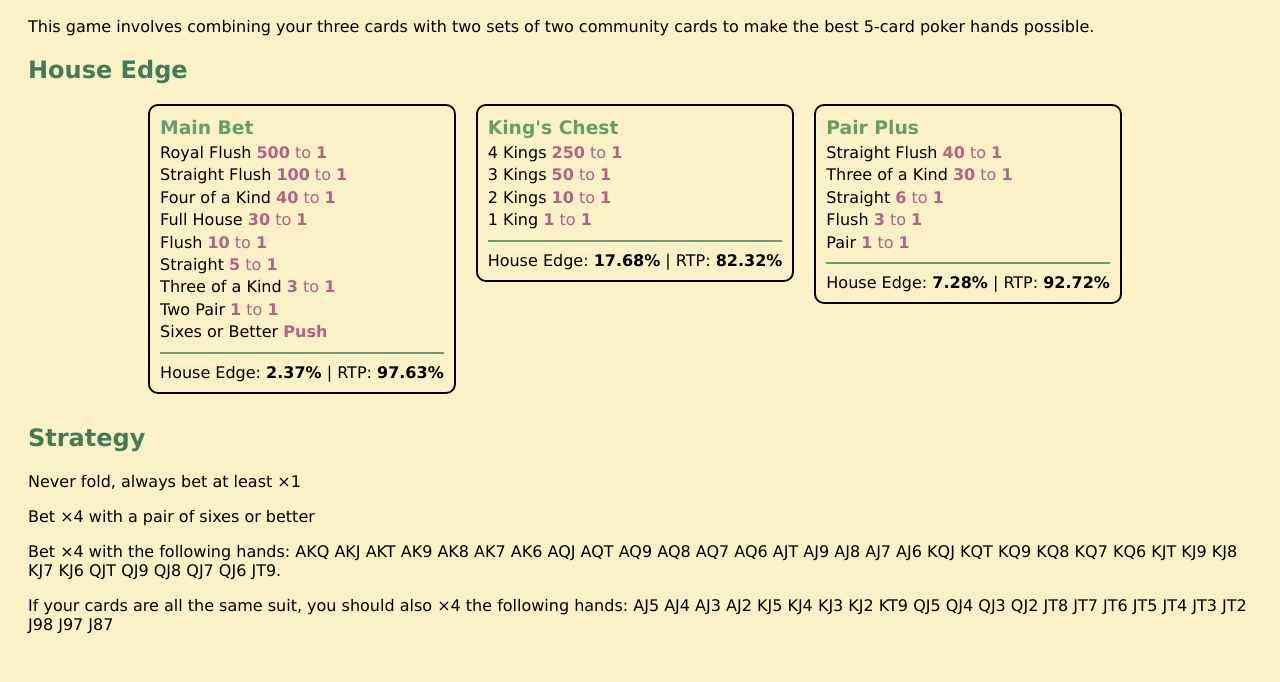
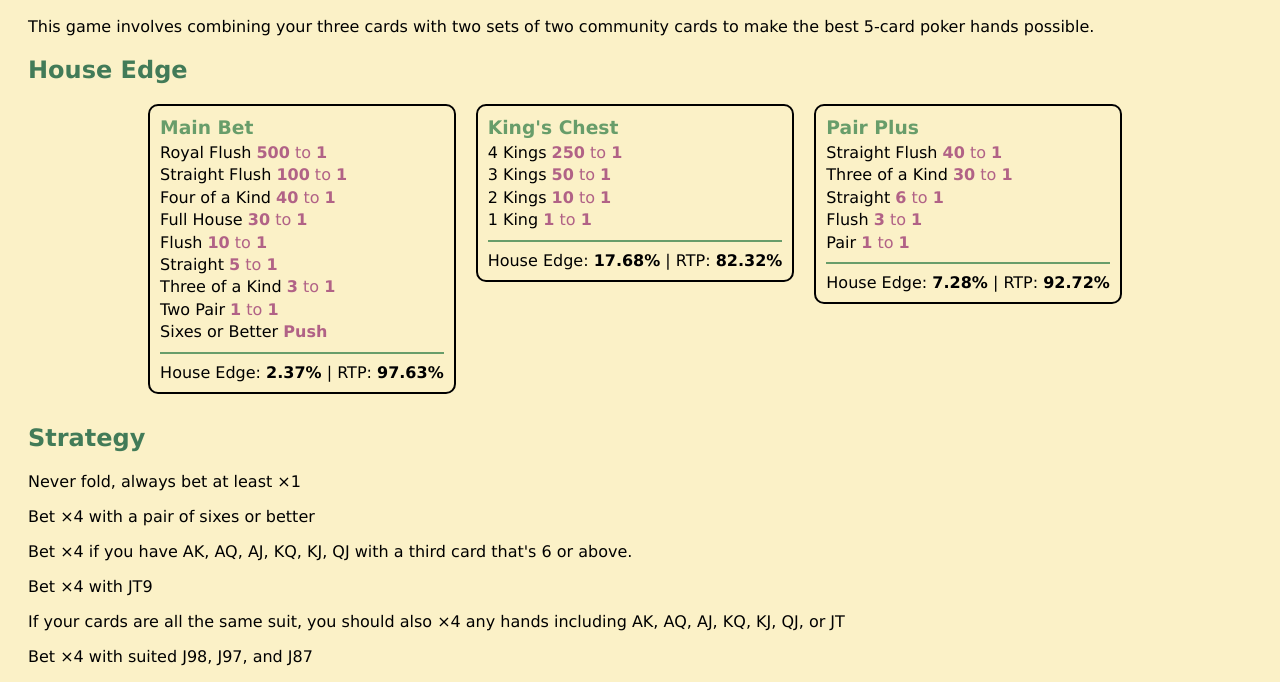
Before and after one commit to tablegamesacademy/tablegamesacademy.github.io, a plain HTML site: page doublehookpoker.html in a window 1280 px wide. Shown: the part 168-850 px from the top of the page. Before the commit the page ends 818 px from the top, so only its background shows below. Drawn offline with Linux system fonts and the light colour scheme.

Commit message:
Add files via upload

```diff
--- a/doublehookpoker.html
+++ b/doublehookpoker.html
@@ -54,7 +54,9 @@
         <h2>Strategy</h2>
         <p>Never fold, always bet at least ×1</p>
         <p>Bet ×4 with a pair of sixes or better</p>
-        <p>Bet ×4 with the following hands: AKQ AKJ AKT AK9 AK8 AK7 AK6 AQJ AQT AQ9 AQ8 AQ7 AQ6 AJT AJ9 AJ8 AJ7 AJ6 KQJ KQT KQ9 KQ8 KQ7 KQ6 KJT KJ9 KJ8 KJ7 KJ6 QJT QJ9 QJ8 QJ7 QJ6 JT9.</p>
-        <p>If your cards are all the same suit, you should also ×4 the following hands: AJ5 AJ4 AJ3 AJ2 KJ5 KJ4 KJ3 KJ2 KT9 QJ5 QJ4 QJ3 QJ2 JT8 JT7 JT6 JT5 JT4 JT3 JT2 J98 J97 J87</p>
+        <p>Bet ×4 if you have AK, AQ, AJ, KQ, KJ, QJ with a third card that's 6 or above.</p>
+        <p>Bet ×4 with JT9</p>
+        <p>If your cards are all the same suit, you should also ×4 any hands including AK, AQ, AJ, KQ, KJ, QJ, or JT</p>
+        <p>Bet ×4 with suited J98, J97, and J87</p>
     </body>
 </html>
```
